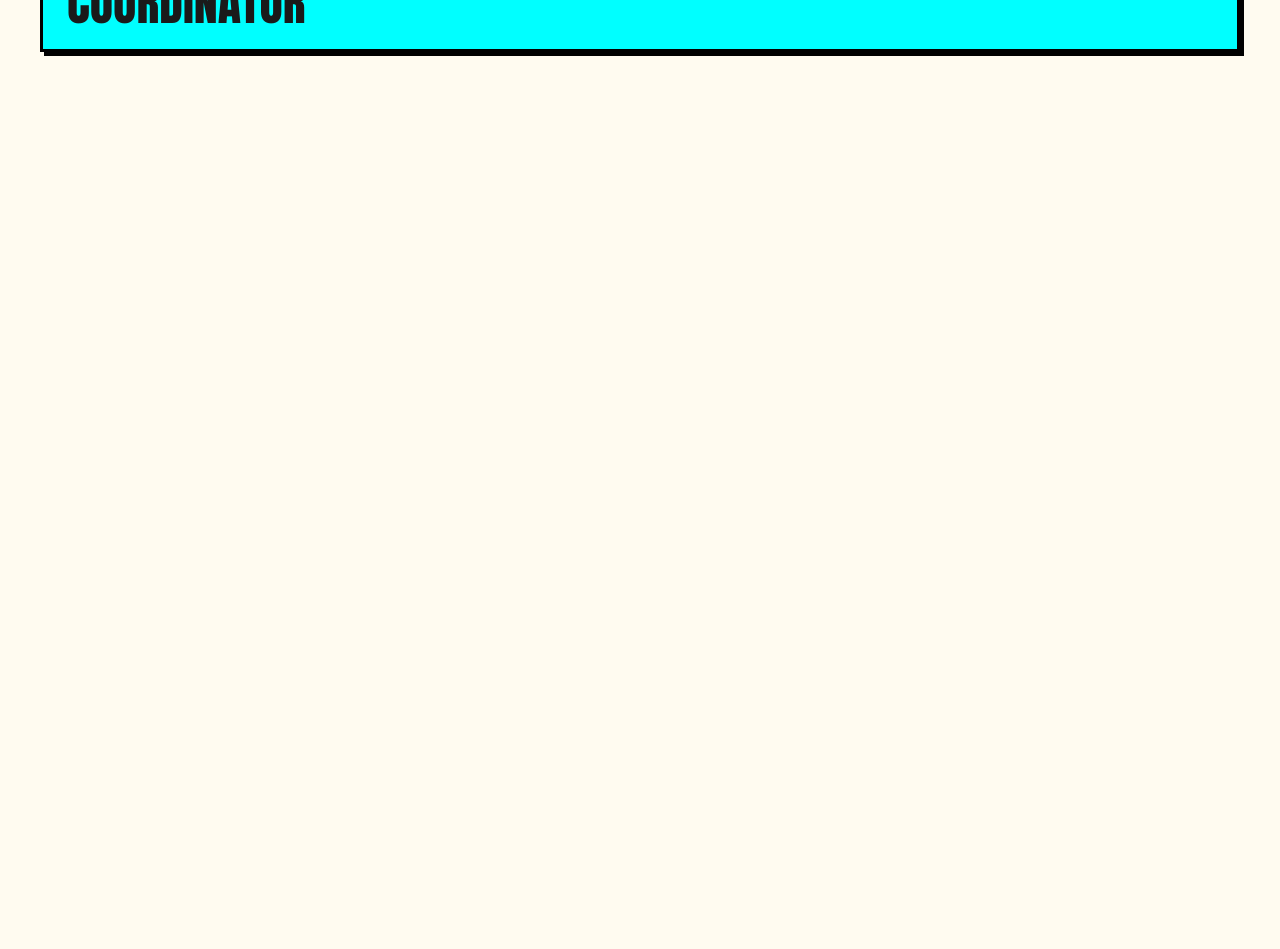
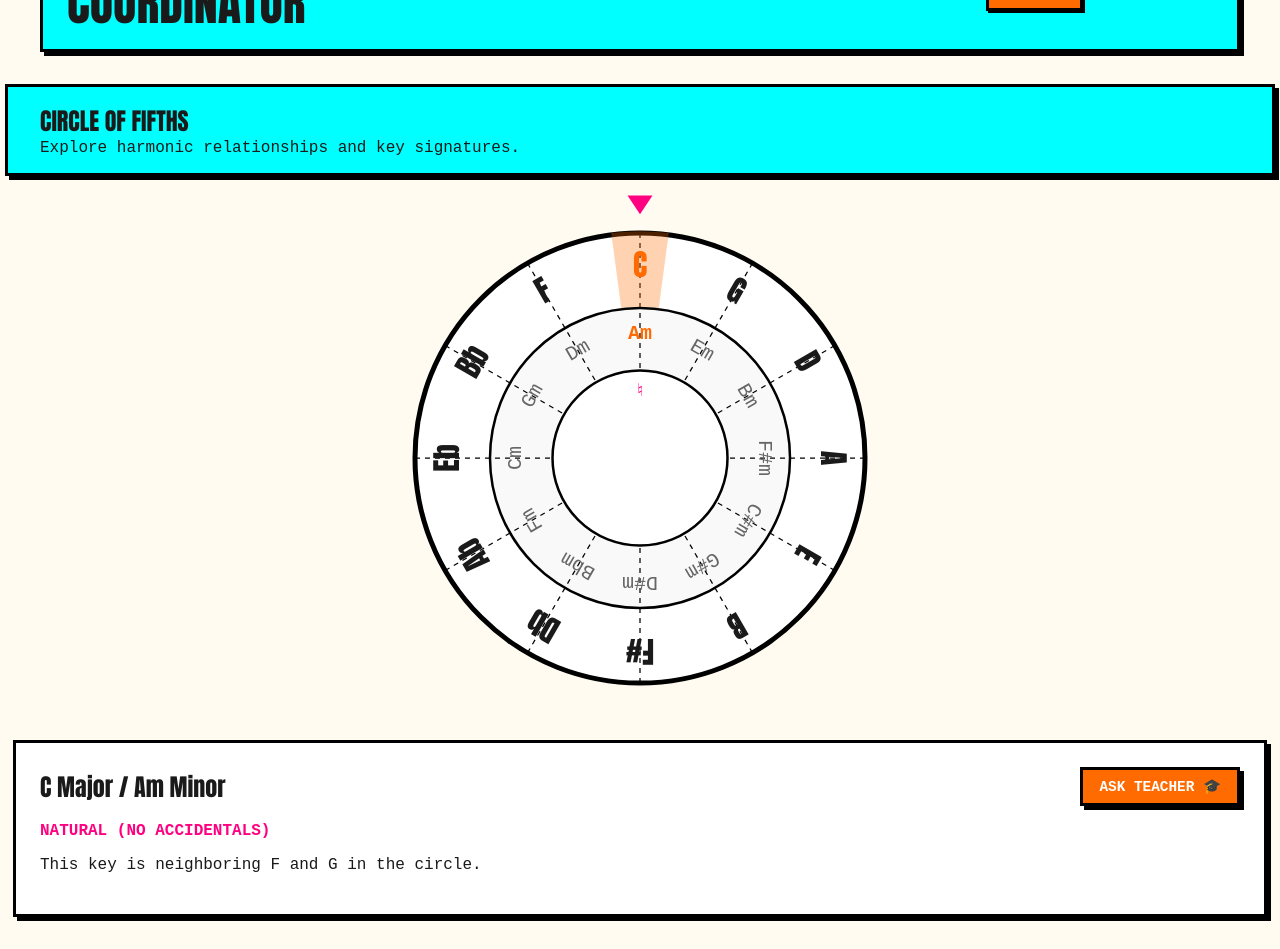
Before and after one commit to johnkntran/guitar, a Vue app in the folder frontend/: page /circle in a window 1280 px wide. Shown: the part 120-1069 px from the top of the page. Before the commit the page ends 800 px from the top, so only its background shows below. Built offline with nearby package versions, Linux system fonts and the light colour scheme.

Commit message:
Implement circle of fifths.

```diff
--- a/frontend/src/App.vue
+++ b/frontend/src/App.vue
@@ -9,6 +9,7 @@ import { RouterView, RouterLink } from 'vue-router'
       <nav class="nav-bar">
         <RouterLink to="/analyzer" class="nav-link" active-class="active">ANALYZER</RouterLink>
         <RouterLink to="/tuner" class="nav-link" active-class="active">TUNER</RouterLink>
+        <RouterLink to="/circle" class="nav-link" active-class="active">CIRCLE</RouterLink>
         <RouterLink to="/ask" class="nav-link" active-class="active">TEACHER</RouterLink>
       </nav>
     </header>
--- a/frontend/src/router/index.ts
+++ b/frontend/src/router/index.ts
@@ -2,6 +2,7 @@ import { createRouter, createWebHistory } from 'vue-router'
 import AnalyzerView from '../views/AnalyzerView.vue'
 import TunerView from '../views/TunerView.vue'
 import AskTeacherView from '../views/AskTeacherView.vue'
+import CircleView from '../views/CircleView.vue'
 
 const router = createRouter({
     history: createWebHistory(import.meta.env.BASE_URL),
@@ -24,6 +25,11 @@ const router = createRouter({
             path: '/ask',
             name: 'teacher',
             component: AskTeacherView
+        },
+        {
+            path: '/circle',
+            name: 'circle',
+            component: CircleView
         }
     ]
 })
--- /dev/null
+++ b/frontend/src/views/CircleView.vue
@@ -0,0 +1,196 @@
+<script setup lang="ts">
+import { ref, computed } from 'vue'
+import { useRouter } from 'vue-router'
+import { useTeacherStore } from '../stores/teacher'
+
+const router = useRouter()
+const teacherStore = useTeacherStore()
+
+const FIFTHS = [
+    { major: 'C', minor: 'Am', sharp: 0, flat: 0 },
+    { major: 'G', minor: 'Em', sharp: 1, flat: 0 },
+    { major: 'D', minor: 'Bm', sharp: 2, flat: 0 },
+    { major: 'A', minor: 'F#m', sharp: 3, flat: 0 },
+    { major: 'E', minor: 'C#m', sharp: 4, flat: 0 },
+    { major: 'B', minor: 'G#m', sharp: 5, flat: 0 },
+    { major: 'F#', minor: 'D#m', sharp: 6, flat: 0 },
+    { major: 'Db', minor: 'Bbm', sharp: 0, flat: 5 },
+    { major: 'Ab', minor: 'Fm', sharp: 0, flat: 4 },
+    { major: 'Eb', minor: 'Cm', sharp: 0, flat: 3 },
+    { major: 'Bb', minor: 'Gm', sharp: 0, flat: 2 },
+    { major: 'F', minor: 'Dm', sharp: 0, flat: 1 },
+]
+
+const selectedIdx = ref(0)
+const rotation = ref(0)
+
+const selectedKey = computed(() => FIFTHS[selectedIdx.value])
+
+function selectKey(index: number) {
+    // Calculate shortest rotation
+    let diff = index - selectedIdx.value
+    if (diff > 6) diff -= 12
+    if (diff < -6) diff += 12
+
+    rotation.value -= diff * 30
+    selectedIdx.value = index
+}
+
+async function askTeacher() {
+    const key = selectedKey.value
+    if (!key) return
+
+    const prompt = `Tell me about the key of ${key.major} Major (relative minor: ${key.minor}). What are the chords in this key and what is its signature?`
+
+    teacherStore.addMessage({ role: 'user', content: prompt })
+    router.push('/ask')
+}
+</script>
+
+<template>
+  <div class="circle-view">
+    <div class="header neo-box">
+        <h2>CIRCLE OF FIFTHS</h2>
+        <p>Explore harmonic relationships and key signatures.</p>
+    </div>
+
+    <div class="circle-container">
+        <svg viewBox="-200 -200 400 400" @mousedown.prevent>
+            <!-- Background Rings -->
+            <circle r="180" fill="white" stroke="var(--color-border)" stroke-width="4" />
+            <circle r="120" fill="#f9f9f9" stroke="var(--color-border)" stroke-width="2" />
+            <circle r="70" fill="white" stroke="var(--color-border)" stroke-width="2" />
+
+            <!-- Rotating Content -->
+            <g :style="{ transform: `rotate(${rotation}deg)`, transition: 'transform 0.5s cubic-bezier(0.4, 0, 0.2, 1)' }">
+                <g v-for="(item, i) in FIFTHS" :key="item.major" :transform="`rotate(${i * 30})`" @click="selectKey(i)" class="key-segment">
+                    <!-- Segment Line -->
+                    <line y1="-180" y2="-70" stroke="var(--color-border)" stroke-width="1" stroke-dasharray="4" />
+
+                    <!-- Highlight if selected -->
+                    <path v-if="i === selectedIdx" d="M -23,-180 A 180,180 0 0 1 23,-180 L 15,-120 A 120,120 0 0 0 -15,-120 Z" fill="var(--color-primary)" opacity="0.3" />
+
+                    <!-- Major Text -->
+                    <text y="-145" text-anchor="middle" class="major-name" :class="{ active: i === selectedIdx }">{{ item.major }}</text>
+                    <!-- Minor Text -->
+                    <text y="-95" text-anchor="middle" class="minor-name" :class="{ active: i === selectedIdx }">{{ item.minor }}</text>
+
+                    <!-- Signature hint -->
+                    <text y="-50" text-anchor="middle" class="signature-hint" v-if="i === selectedIdx">
+                        {{ item.sharp > 0 ? item.sharp + '#' : (item.flat > 0 ? item.flat + 'b' : '♮') }}
+                    </text>
+                </g>
+            </g>
+
+            <!-- Fixed Center Pointer -->
+            <path d="M 0,-195 L -10,-210 L 10,-210 Z" fill="var(--color-secondary)" />
+        </svg>
+    </div>
+
+    <div class="info-card neo-box" v-if="selectedKey">
+        <div class="card-header">
+            <h3>{{ selectedKey.major }} Major / {{ selectedKey.minor }} Minor</h3>
+            <button class="neo-button ask-btn" @click="askTeacher">ASK TEACHER 🎓</button>
+        </div>
+        <div class="card-content">
+            <div class="sig-display" v-if="selectedKey">
+                <span v-if="selectedKey.sharp > 0">{{ selectedKey.sharp }} SHARPS</span>
+                <span v-else-if="selectedKey.flat > 0">{{ selectedKey.flat }} FLATS</span>
+                <span v-else>NATURAL (NO ACCIDENTALS)</span>
+            </div>
+            <p class="description" v-if="selectedKey">
+                This key is neighboring {{ FIFTHS[(selectedIdx + 11) % 12]!.major }} and {{ FIFTHS[(selectedIdx + 1) % 12]!.major }} in the circle.
+            </p>
+        </div>
+    </div>
+  </div>
+</template>
+
+<style scoped lang="scss">
+.circle-view {
+    display: flex;
+    flex-direction: column;
+    gap: 2rem;
+    align-items: center;
+}
+
+.header {
+    width: 100%;
+    background: var(--color-quaternary);
+    padding: 1rem 2rem;
+    h2 { margin: 0; font-family: var(--font-heading); }
+    p { margin: 0; }
+}
+
+.circle-container {
+    width: 100%;
+    max-width: 500px;
+    aspect-ratio: 1;
+    cursor: pointer;
+
+    svg {
+        overflow: visible;
+    }
+}
+
+.key-segment {
+    cursor: pointer;
+    &:hover {
+        .major-name, .minor-name { fill: var(--color-primary); }
+    }
+}
+
+.major-name {
+    font-size: 24px;
+    font-family: var(--font-heading);
+    fill: var(--color-text);
+    &.active { fill: var(--color-primary); font-weight: bold; }
+}
+
+.minor-name {
+    font-size: 16px;
+    font-family: var(--font-body);
+    fill: #666;
+    &.active { fill: var(--color-primary); font-weight: bold; }
+}
+
+.signature-hint {
+    font-size: 14px;
+    fill: var(--color-secondary);
+}
+
+.info-card {
+    width: 100%;
+    background: var(--color-box);
+    padding: 1.5rem;
+}
+
+.card-header {
+    display: flex;
+    justify-content: space-between;
+    align-items: center;
+    margin-bottom: 1rem;
+    h3 { margin: 0; font-family: var(--font-heading); font-size: 1.5rem; }
+}
+
+.sig-display {
+    font-weight: bold;
+    color: var(--color-secondary);
+    margin-bottom: 0.5rem;
+}
+
+.ask-btn {
+    padding: 0.5rem 1rem;
+    font-size: 0.9rem;
+}
+
+@media (max-width: 600px) {
+    .card-header {
+        flex-direction: column;
+        align-items: stretch;
+        gap: 1rem;
+    }
+    .major-name { font-size: 20px; }
+    .minor-name { font-size: 14px; }
+}
+</style>
```
Also changed, not shown: 1 other file (tests, documents, lock files or other folders).
